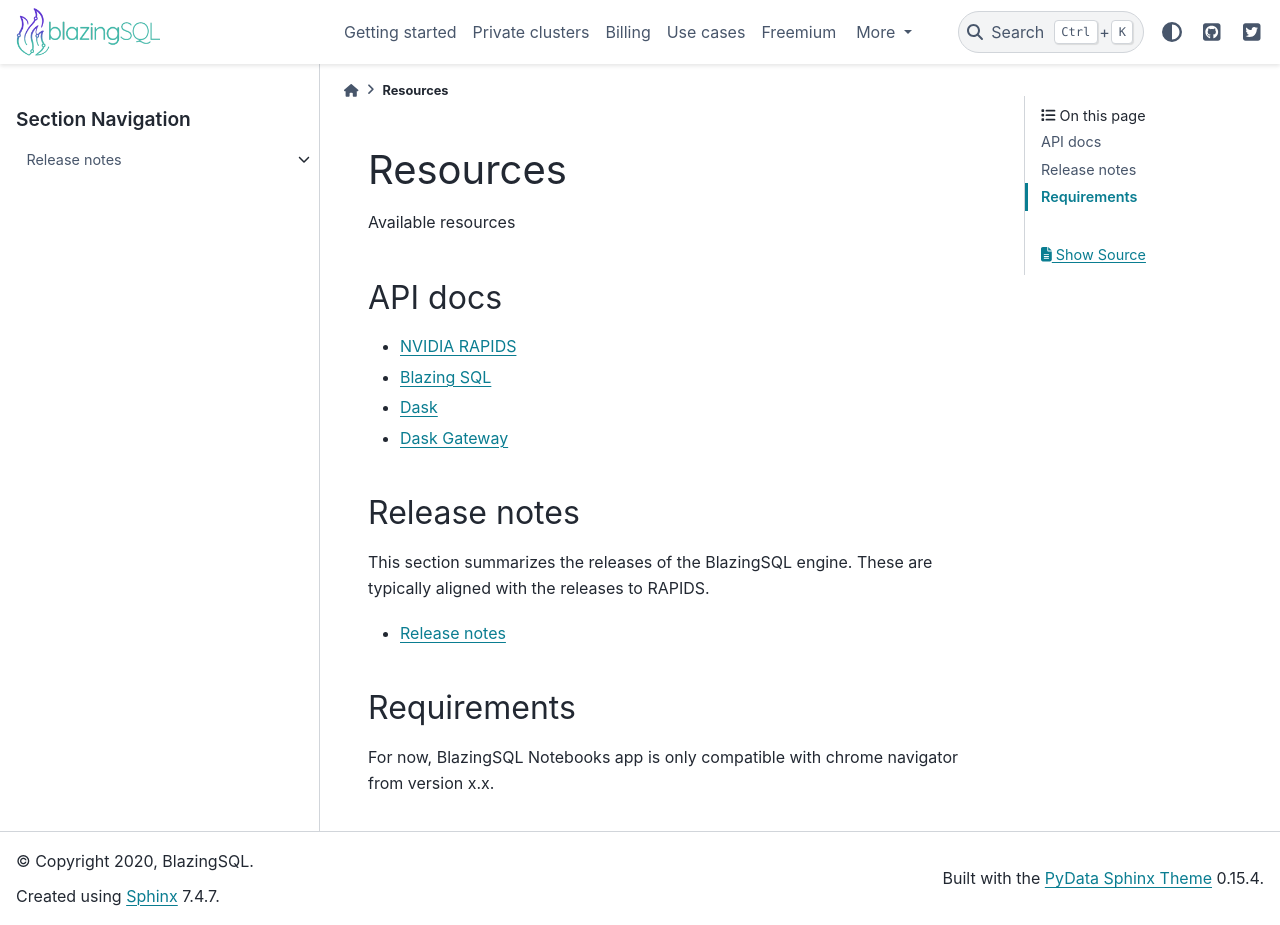
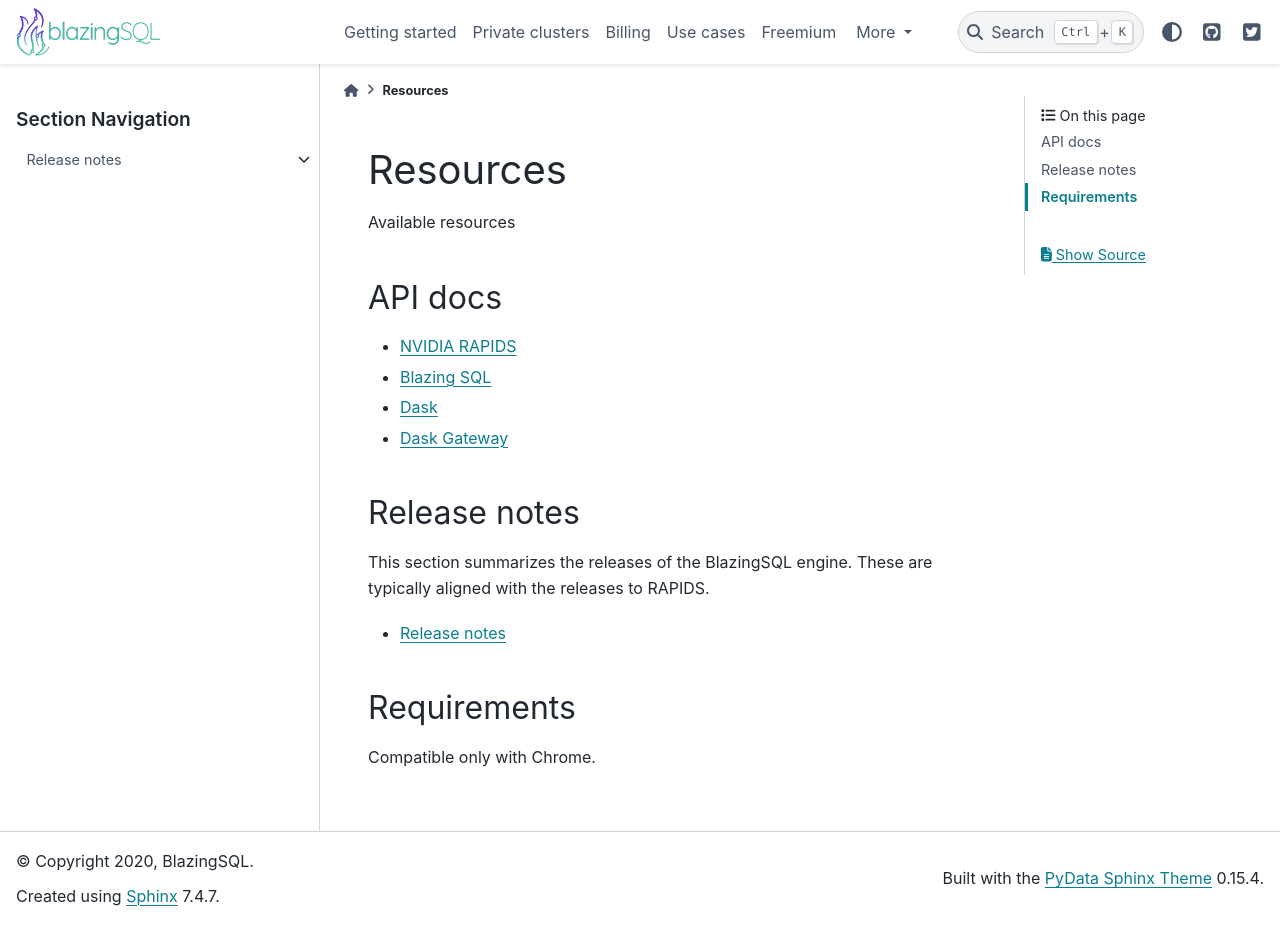
Before and after one commit to BlazingDB/blazing-notebooks-docs, a Sphinx documentation site: the page built from docs/source/resources/index.rst, in a window 1280 px wide and 925 px high. Built offline with Sphinx 7.4.7 and the PyData theme 0.15.4, drawn with Linux system fonts in a browser that asks for light colours.

Commit message:
requirement

```diff
--- a/docs/source/resources/index.rst
+++ b/docs/source/resources/index.rst
@@ -24,7 +24,7 @@ This section summarizes the releases of the BlazingSQL engine. These are typical
 Requirements
 ============
 
-For now, BlazingSQL Notebooks app is only compatible with chrome navigator from version x.x.
+Compatible only with Chrome.
 
 
 .. toctree::
```
